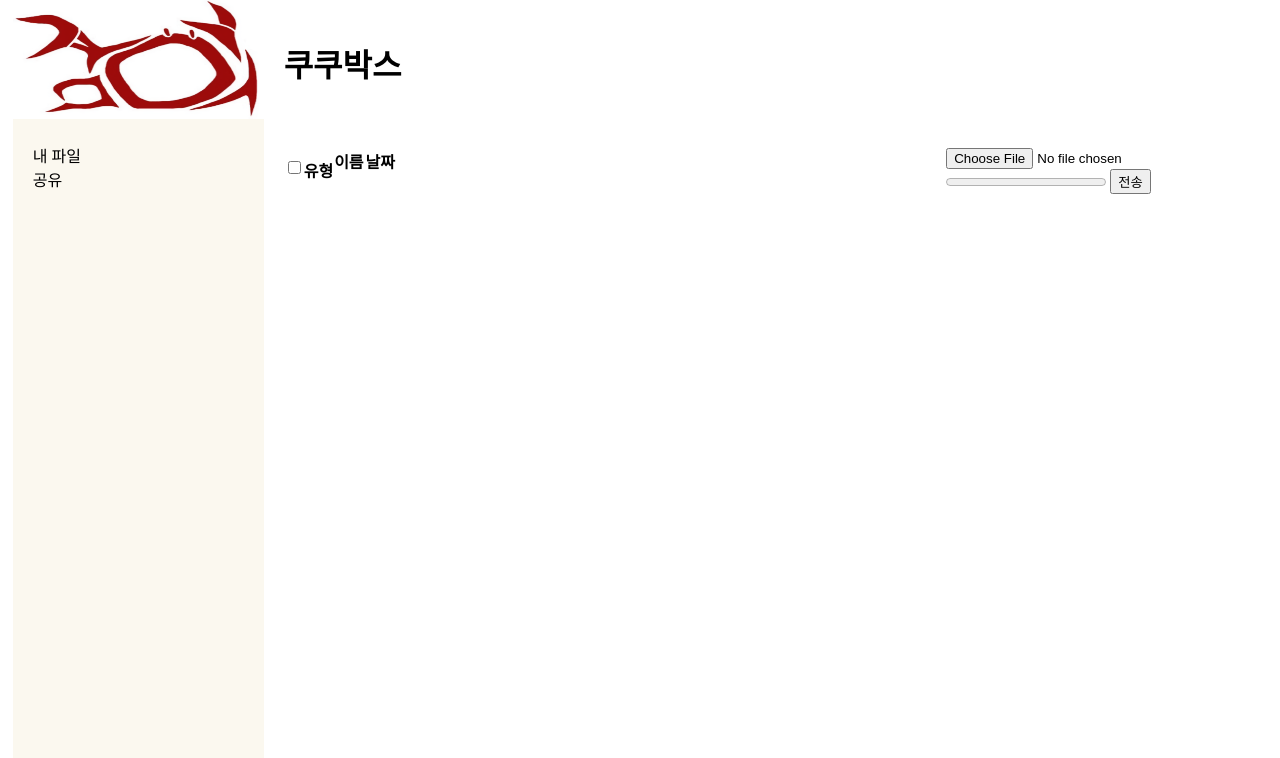
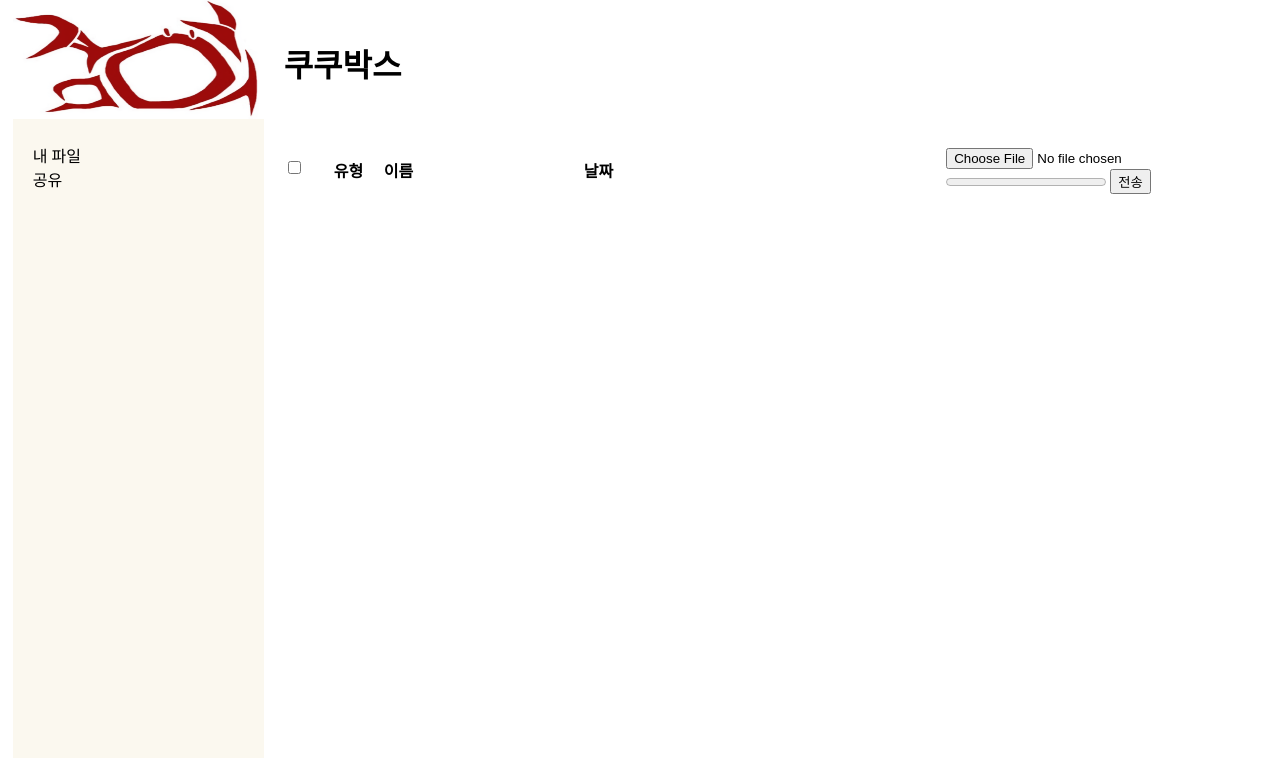
Before and after one commit to milban/AWS_dropbox, a Django app: template blog/templates/blog/html/fileService.html in a window 1280 px wide. Shown: the part 14-772 px from the top of the page. Run offline with Django 3.2, Linux system fonts and the light colour scheme; the template is opened without the code that fills it, so the values that code supplies are empty; some web fonts are replaced.

Commit message:
modify file list ui

```diff
--- a/blog/static/css/fileServiece.css
+++ b/blog/static/css/fileServiece.css
@@ -60,14 +60,22 @@ body {
 
 .fp-select {
     padding: 10px 0;
+    width: 50px
 }
 
-.fp-type, fp-name, fp-date {
+.fp-type {
     padding: 10px 0;
+    width: 50px
 }
 
-.file-list {
-    display: flex;
+.fp-name {
+    padding: 10px 0;
+    width: 200px
+}
+
+.fp-date {
+    padding: 10px 0;
+    width: 200px
 }
 
 .file-row {
```
